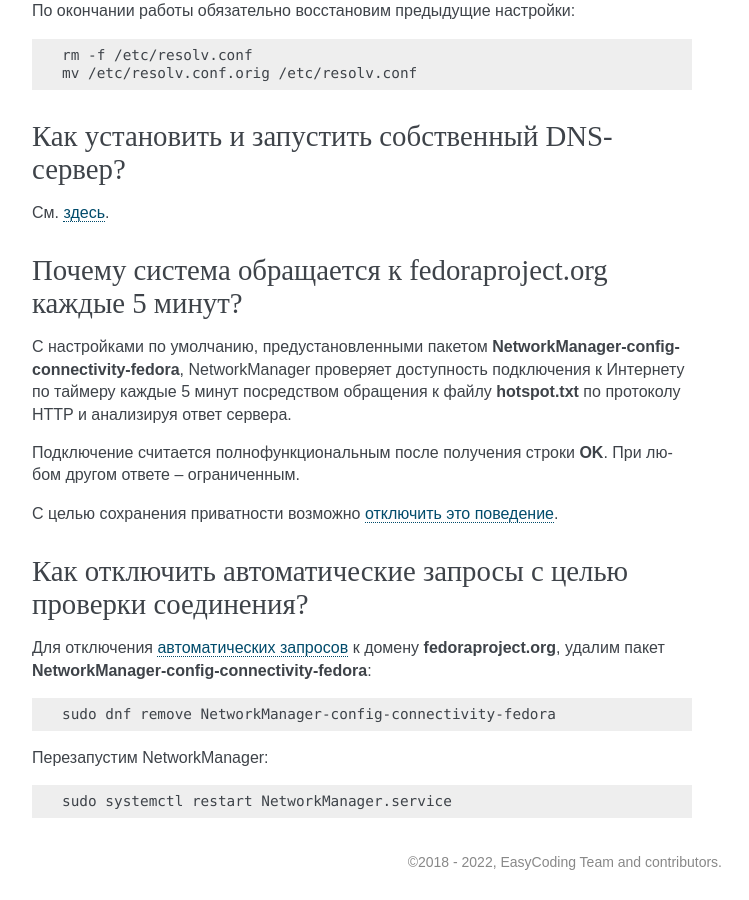
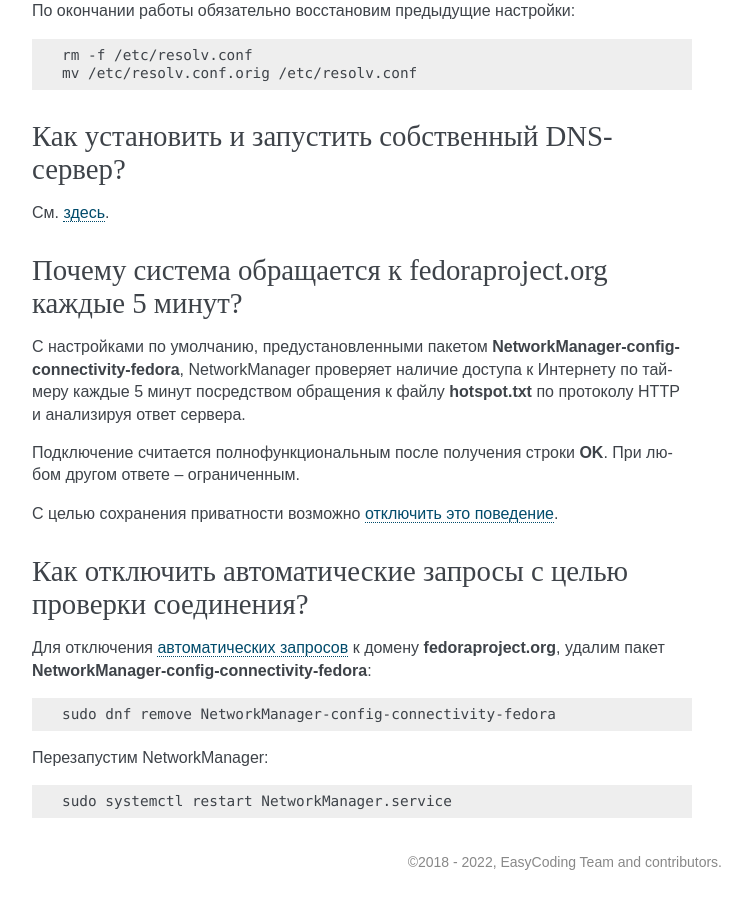
Before and after one commit to RussianFedora/FAQ, a Sphinx documentation site: the page built from source/networking.rst, in a window 1280 px wide and 900 px high, scrolled down 13568 px. Shown: the whole window, without its empty margins (388-1137 px from the left). Built offline with Sphinx 7.4.7, drawn with Linux system fonts in a browser that asks for light colours; comment, search, counter and statistics services are not loaded.

Commit message:
Performed minor edit of the nm-connectivity-check once again.

```diff
--- a/source/networking.rst
+++ b/source/networking.rst
@@ -777,7 +777,7 @@
 Почему система обращается к fedoraproject.org каждые 5 минут?
 ===============================================================
 
-С настройками по умолчанию, предустановленными пакетом **NetworkManager-config-connectivity-fedora**, NetworkManager проверяет доступность подключения к Интернету по таймеру каждые 5 минут посредством обращения к файлу **hotspot.txt** по протоколу HTTP и анализируя ответ сервера.
+С настройками по умолчанию, предустановленными пакетом **NetworkManager-config-connectivity-fedora**, NetworkManager проверяет наличие доступа к Интернету по таймеру каждые 5 минут посредством обращения к файлу **hotspot.txt** по протоколу HTTP и анализируя ответ сервера.
 
 Подключение считается полнофункциональным после получения строки **OK**. При любом другом ответе -- ограниченным.
 
```
